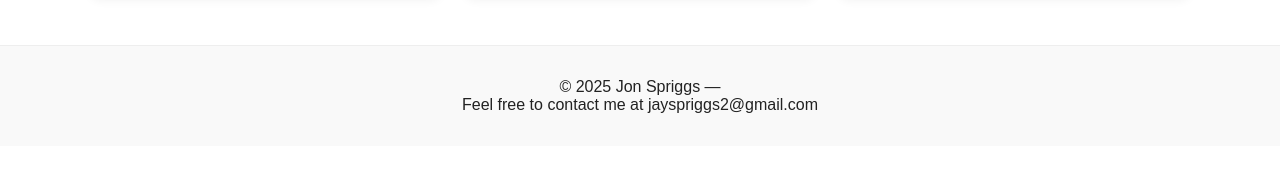
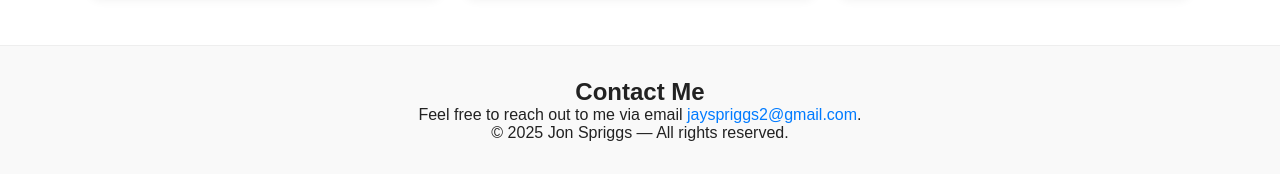
Before and after one commit to foundcash/portfolio, a plain HTML site: page index.html in a window 1280 px wide. Shown: the part 507-686 px from the top of the page. Drawn offline with Linux system fonts and the light colour scheme.

Commit message:
index.html

```diff
--- a/index.html
+++ b/index.html
@@ -61,11 +61,11 @@
     </div>
   </section>
 
-  <section id="contact" class="contact">
-    <p>© 2025 Jon Spriggs — <a href="mailto:jayspriggs2@gmail.com"></a></p>
-    Feel free to contact me at jayspriggs2@gmail.com
-  </section>
-
+ <section id="contact" class="contact">
+  <h2>Contact Me</h2>
+  <p>Feel free to reach out to me via email <a href="mailto:jayspriggs2@gmail.com">jayspriggs2@gmail.com</a>.</p>
+  <p>© 2025 Jon Spriggs — All rights reserved.</p>
+</section>
   <!-- Modal -->
   <div id="modal" class="modal" onclick="closeModal()">
     <img id="modalImg" src="" alt="Project Preview">
```
